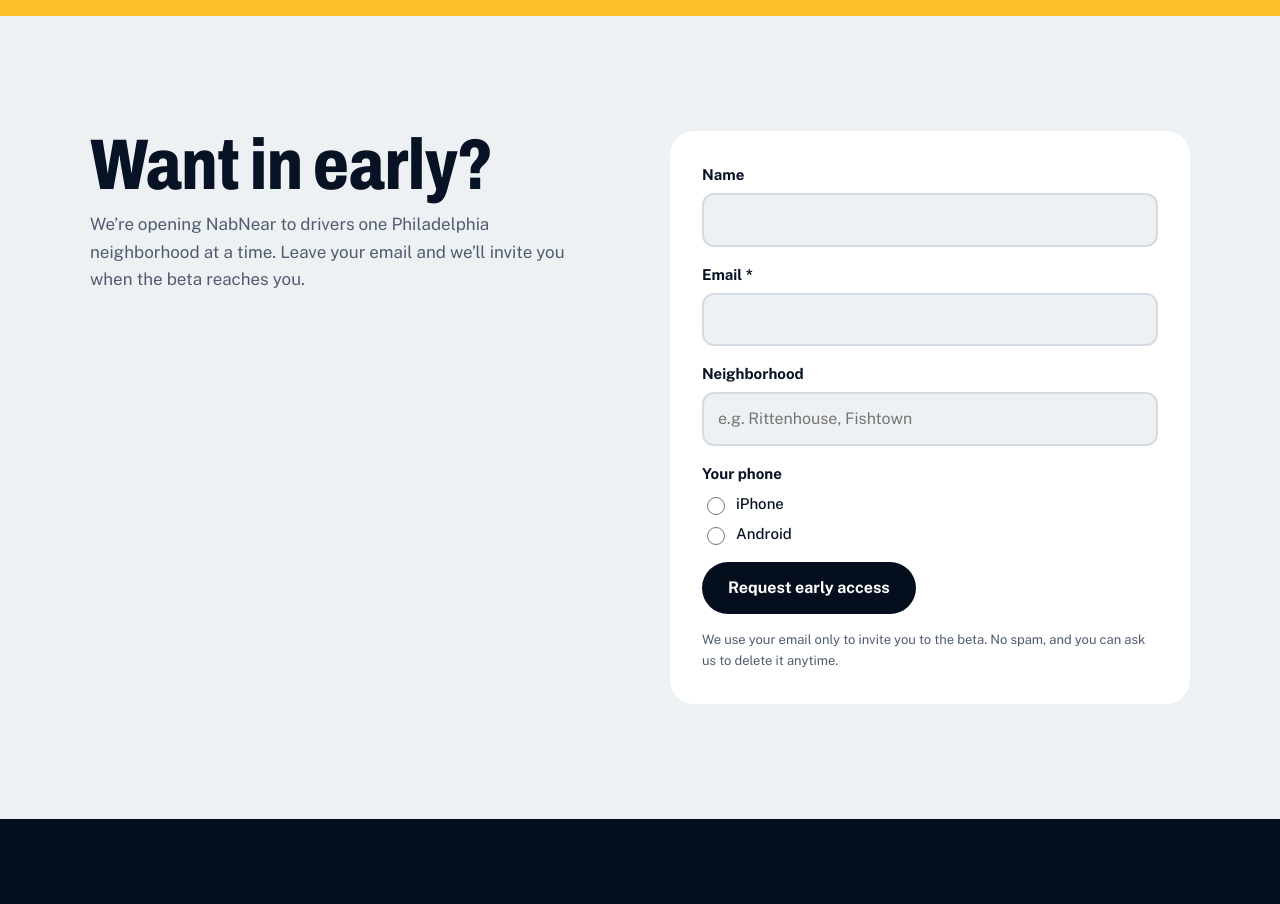
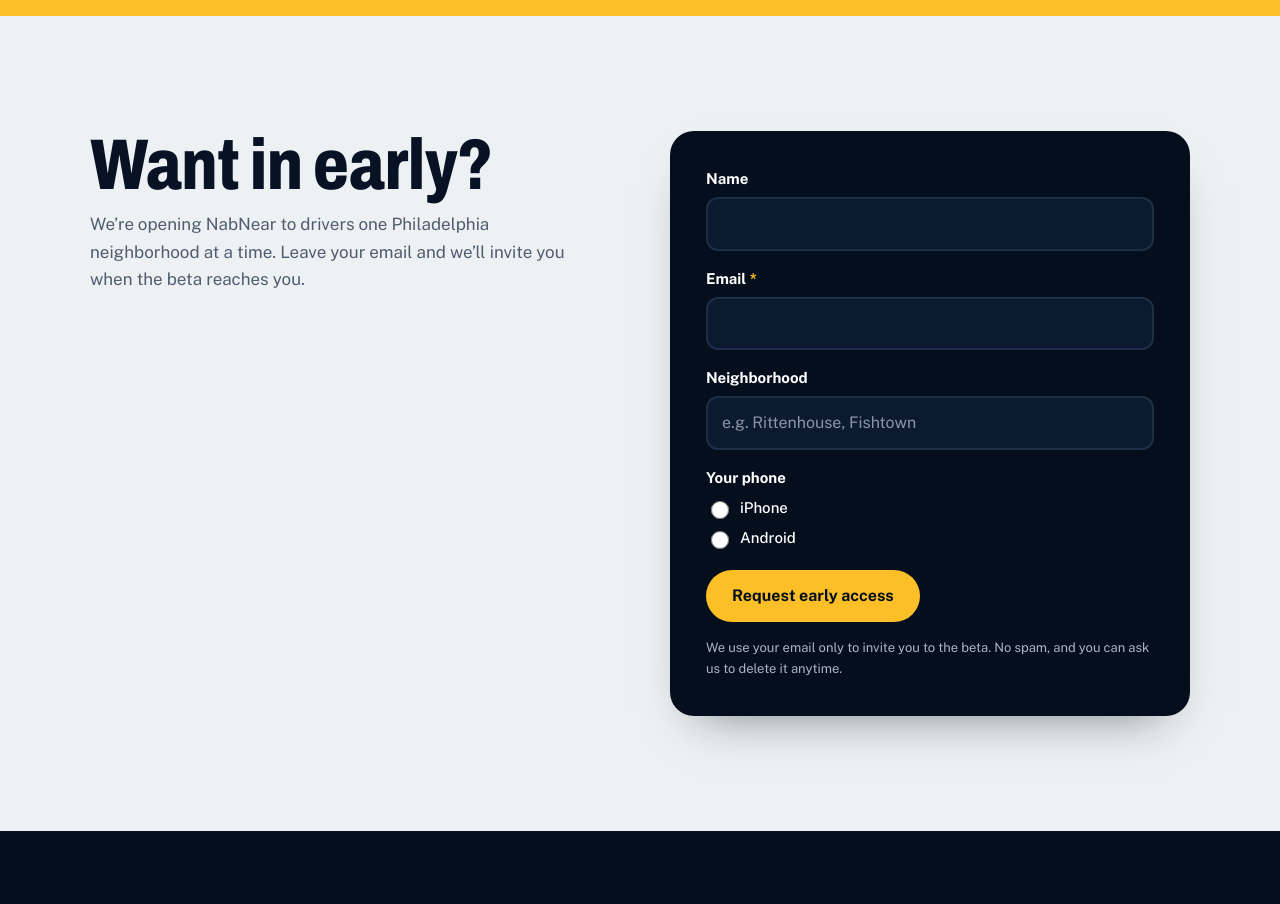
Before and after one commit to skandarz/nabnear-site, a plain HTML site: page index.html in a window 1280 px wide. Shown: the part 3360-4264 px from the top of the page. Drawn offline with Linux system fonts and the light colour scheme.

Commit message:
Navy form, Nabbed confirmation
Co-Authored-By: Claude Opus 5.5 <noreply@anthropic.com>

```diff
--- a/assets/site.css
+++ b/assets/site.css
@@ -143,22 +143,27 @@ section{position:relative}
 .closer .wrap{align-items:flex-start}
 .early-copy{flex:1 1 320px;max-width:30em}
 .early-copy p{color:var(--slate);margin:12px 0 0}
-.early-form{flex:1 1 380px;max-width:520px;display:grid;gap:16px;background:var(--paper);border-radius:24px;padding:clamp(22px,3vw,32px)}
+.early-form{flex:1 1 380px;max-width:520px;display:grid;gap:16px;background:var(--night);color:#fff;border-radius:24px;padding:clamp(24px,3vw,36px);box-shadow:0 24px 48px -28px rgba(4,14,28,.55)}
 .early-form .field{display:grid;gap:6px;margin:0;padding:0;border:0;min-width:0}
-.early-form label,.early-form legend{font-weight:700;font-size:15px;padding:0}
+.early-form label,.early-form legend{font-weight:700;font-size:15px;padding:0;color:#fff}
+.early-form label span{color:var(--curb)}
 .early-form legend{margin-bottom:6px}
-.early-form input[type=text],.early-form input[type=email]{font:inherit;font-size:16px;color:var(--ink);background:var(--sidewalk);border:2px solid var(--rule);border-radius:12px;padding:12px 14px;width:100%}
-.early-form input:focus-visible{outline:3px solid var(--curb);outline-offset:1px;border-color:var(--night)}
-.early-form .choice{display:inline-flex;align-items:center;gap:8px;font-weight:500;margin-right:22px;cursor:pointer}
-.early-form .choice input{width:18px;height:18px;accent-color:var(--night)}
-.early-form button{justify-self:start;cursor:pointer}
-.early-form button:disabled{opacity:.6;cursor:default}
-.early-form .ea-fine{font-size:13px;color:var(--slate);margin:0}
-.ea-status{font-weight:700;margin:0}
+.early-form input[type=text],.early-form input[type=email]{font:inherit;font-size:16px;color:#fff;background:var(--asphalt);border:2px solid var(--lane);border-radius:12px;padding:12px 14px;width:100%;transition:border-color .15s}
+.early-form input::placeholder{color:var(--mist);opacity:.8}
+.early-form input[type=text]:hover,.early-form input[type=email]:hover{border-color:#2C4366}
+.early-form input:focus-visible{outline:none;border-color:var(--curb);box-shadow:0 0 0 3px rgba(253,191,39,.25)}
+.early-form input:-webkit-autofill{-webkit-text-fill-color:#fff;-webkit-box-shadow:0 0 0 40px var(--asphalt) inset;caret-color:#fff}
+.early-form .choice{display:inline-flex;align-items:center;gap:8px;font-weight:500;margin-right:22px;cursor:pointer;color:#fff}
+.early-form .choice input{width:18px;height:18px;accent-color:var(--curb)}
+.early-form button{justify-self:start;cursor:pointer;margin-top:4px}
+.early-form button:disabled{opacity:.7;cursor:default}
+.early-form .ea-fine{font-size:13px;color:var(--mist);margin:0}
+.ea-status{font-weight:700;margin:0;color:var(--curb)}
+.early-form [hidden]{display:none!important}
 .ea-done{display:flex;gap:14px;align-items:flex-start;outline:none}
-.ea-done svg{flex:none;margin-top:2px}
-.ea-done p{margin:0;font-size:17px;line-height:1.5}
-.early-form [hidden]{display:none!important}
+.ea-done svg{flex:none;margin-top:3px}
+.ea-done p{margin:0;font-size:17px;line-height:1.5;color:var(--mist)}
+.ea-done strong{display:inline-block;font-family:var(--display);font-weight:800;font-size:22px;line-height:1.2;color:var(--curb);margin-bottom:4px}
 .hp{position:absolute;left:-9999px;width:1px;height:1px;overflow:hidden}
 
 /* ---------- Inner pages ---------- */
--- a/index.html
+++ b/index.html
@@ -102,7 +102,7 @@
 <label class="choice"><input type="radio" name="entry.204317262" value="iPhone"> iPhone</label>
 <label class="choice"><input type="radio" name="entry.204317262" value="Android"> Android</label></fieldset>
 <div class="hp" aria-hidden="true"><label for="ea-web">Leave this empty</label><input id="ea-web" type="text" tabindex="-1" autocomplete="off"></div>
-<button class="btn btn-ink" type="submit">Request early access</button>
+<button class="btn btn-curb" type="submit">Request early access</button>
 <p class="ea-fine">We use your email only to invite you to the beta. No spam, and you can ask us to delete it anytime.</p>
 <p class="ea-status" id="ea-status" role="status" hidden></p>
 </form>
@@ -112,12 +112,12 @@
 var KEY='nabnear-early';
 function done(msg){f.innerHTML='<div class="ea-done" role="status" tabindex="-1"><svg viewBox="0 0 24 24" width="28" height="28" aria-hidden="true"><circle cx="12" cy="12" r="12" fill="#FDBF27"/><path d="M7 12.5l3.2 3.2L17 9" fill="none" stroke="#040E1C" stroke-width="2.4" stroke-linecap="round" stroke-linejoin="round"/></svg><p><strong>'+msg[0]+'</strong><br>'+msg[1]+'</p></div>';var d=f.querySelector('.ea-done');d&&d.focus();}
 var saved=null;try{saved=localStorage.getItem(KEY)}catch(e){}
-if(saved){done(['You’re already on the list.','We’ll email '+saved.replace(/[<>&"]/g,'')+' when the beta opens near you.']);return;}
+if(saved){done(['Nabbed! You’re already on the list.','We’ll email '+saved.replace(/[<>&"]/g,'')+' when NabNear pulls into your neighborhood.']);return;}
 f.addEventListener('submit',function(e){e.preventDefault();if(document.getElementById('ea-web').value)return;
 var b=f.querySelector('button'),em=document.getElementById('ea-email').value.trim();b.disabled=true;b.textContent='Sending…';
 fetch(f.action,{method:'POST',mode:'no-cors',body:new FormData(f)}).then(function(){
 try{localStorage.setItem(KEY,em)}catch(e){}
-done(['Sent. You’re on the list.','We’ll email you when the beta opens near you.']);
+done(['Nabbed! You’re on your way to your next spot.','We’ll email you when NabNear pulls into your neighborhood.']);
 }).catch(function(){b.disabled=false;b.textContent='Request early access';var s=document.getElementById('ea-status');s.hidden=false;s.textContent='That didn’t go through. Check your connection and try again, or email hi@nabnear.com.';});
 });})();
 </script>
```
